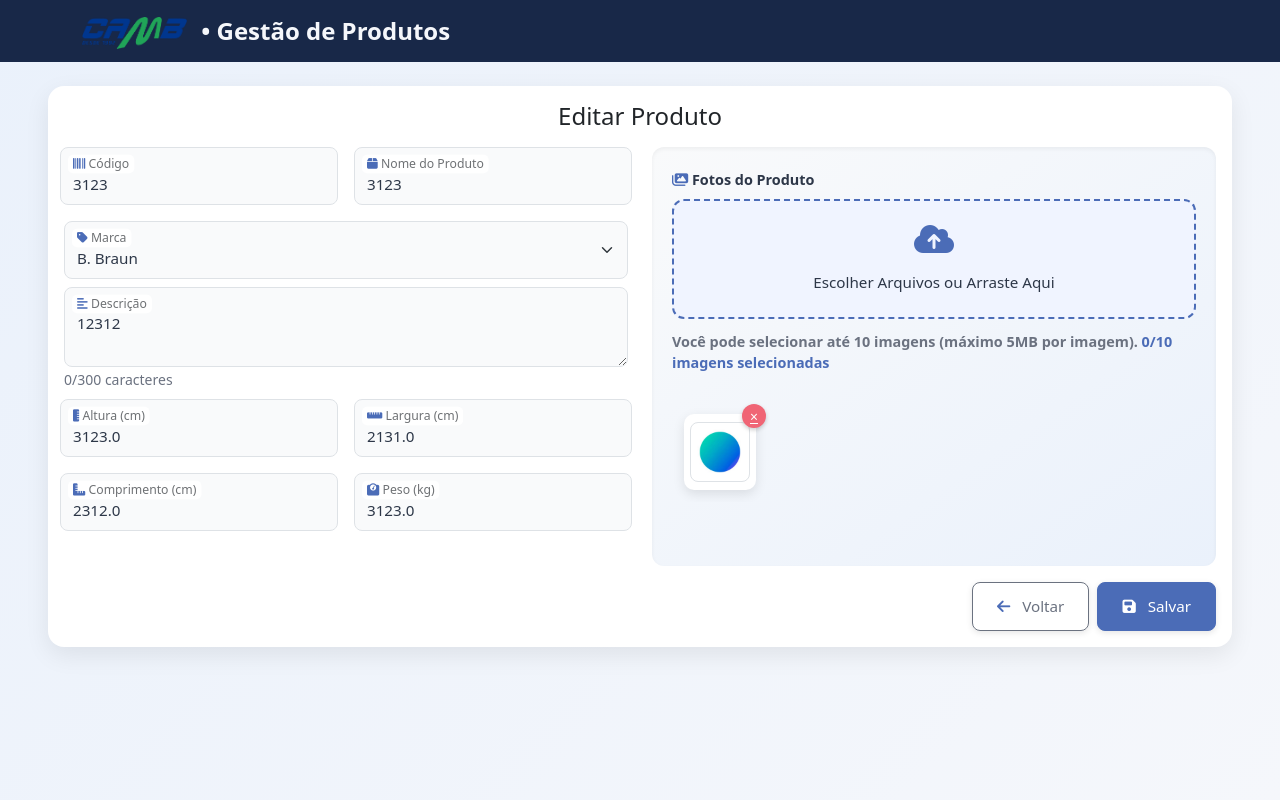
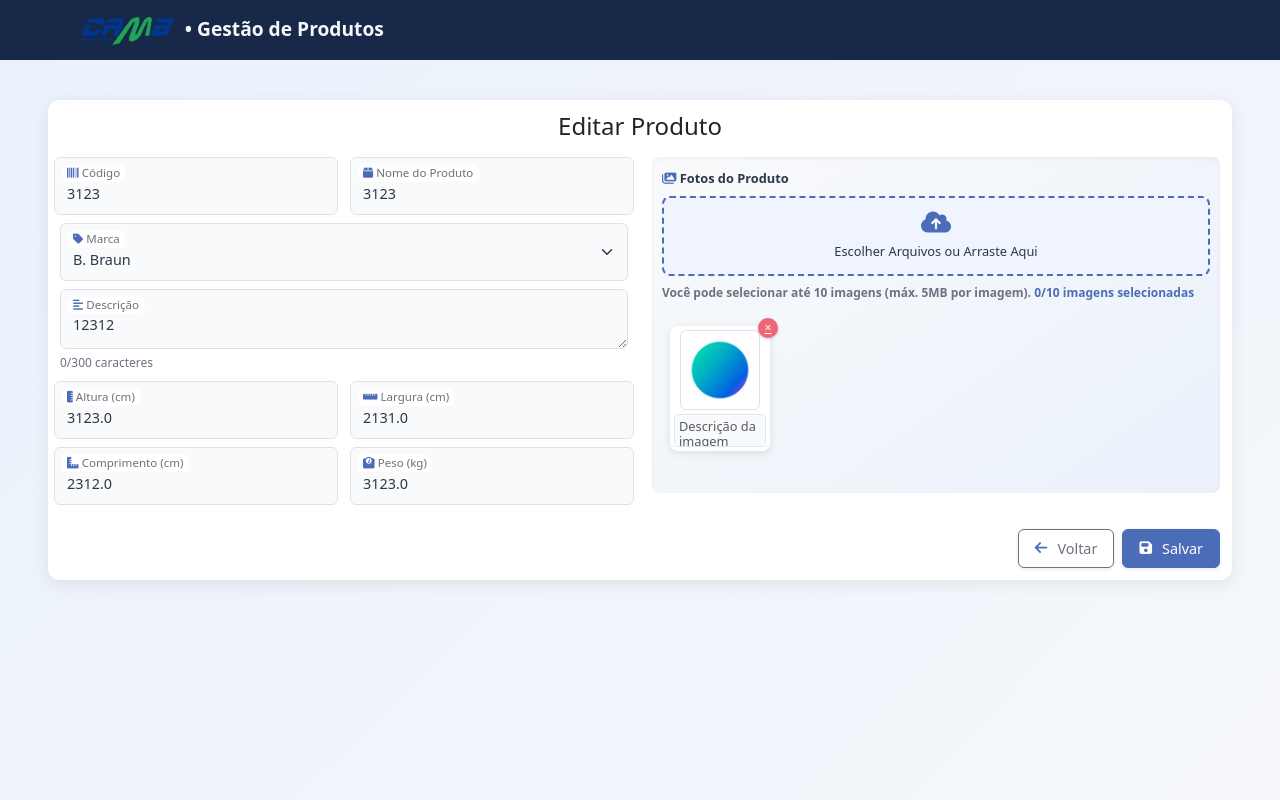
Before and after one commit to derikincode/camb-gestao-de-produtos, a Flask app: page /editar/20 in a window 1280 px wide. Run offline with Flask 3, Linux system fonts and the light colour scheme; data comes from the database, SQL or seed files in the repository; both versions use the stored data as it was after the commit; some libraries are stand-ins or nearby versions.

Commit message:
Melhorias

```diff
--- a/main.py
+++ b/main.py
@@ -43,6 +43,7 @@ def init_db():
                     id INTEGER PRIMARY KEY AUTOINCREMENT,
                     produto_id INTEGER NOT NULL,
                     caminho TEXT NOT NULL,
+                    descricao TEXT,  -- Nova coluna para descrição da imagem
                     FOREIGN KEY (produto_id) REFERENCES produtos (id) ON DELETE CASCADE
                 )
             ''')
@@ -53,6 +54,11 @@ def init_db():
                 cursor.execute('ALTER TABLE produtos ADD COLUMN peso REAL')
             if 'marca' not in columns:
                 cursor.execute('ALTER TABLE produtos ADD COLUMN marca TEXT')
+            # Adiciona coluna descricao na tabela imagens se não existir
+            cursor.execute("PRAGMA table_info(imagens)")
+            columns = [col[1] for col in cursor.fetchall()]
+            if 'descricao' not in columns:
+                cursor.execute('ALTER TABLE imagens ADD COLUMN descricao TEXT')
             conn.commit()
     except sqlite3.Error as e:
         logger.error(f"Erro ao inicializar o banco de dados: {e}")
@@ -107,7 +113,9 @@ def index():
             cursor = conn.cursor()
             query = """
                 SELECT p.id, p.nome, p.codigo, p.descricao, p.altura, p.largura, p.comprimento, p.peso, p.marca,
-                       GROUP_CONCAT(i.id) as imagem_ids, GROUP_CONCAT(i.caminho) as imagem_caminhos
+                       GROUP_CONCAT(i.id) as imagem_ids,
+                       GROUP_CONCAT(i.caminho) as imagem_caminhos,
+                       GROUP_CONCAT(i.descricao) as imagem_descricoes
                 FROM produtos p
                 LEFT JOIN imagens i ON p.id = i.produto_id
                 %s
@@ -128,10 +136,11 @@ def index():
                 if p['imagem_ids'] and p['imagem_caminhos']:
                     ids = p['imagem_ids'].split(',')
                     caminhos = p['imagem_caminhos'].split(',')
-                    if len(ids) == len(caminhos):
-                        imagens = list(zip(ids, caminhos))
+                    descricoes = p['imagem_descricoes'].split(',') if p['imagem_descricoes'] else [''] * len(ids)
+                    if len(ids) == len(caminhos) == len(descricoes):
+                        imagens = list(zip(ids, caminhos, descricoes))
                     else:
-                        logger.warning(f"Número de IDs e caminhos não coincidem para o produto {p['id']}")
+                        logger.warning(f"Número de IDs, caminhos ou descrições não coincidem para o produto {p['id']}")
                 produtos_com_imagens.append((p, imagens))
 
         return render_template('index.html', produtos=produtos_com_imagens, search=search)
@@ -152,6 +161,7 @@ def cadastrar():
         peso = request.form['peso'].strip()
         marca = request.form['marca'].strip()
         fotos = request.files.getlist('fotos[]')
+        fotos_desc = request.form.getlist('fotos_desc[]')
 
         # Validações
         if not nome or len(nome) > 100:
@@ -169,6 +179,13 @@ def cadastrar():
         if len(descricao) > 300:
             flash("Descrição excede o limite de 300 caracteres.", "danger")
             return redirect(url_for('cadastrar'))
+        if len(fotos) != len(fotos_desc):
+            flash("Número de descrições não corresponde ao número de imagens.", "danger")
+            return redirect(url_for('cadastrar'))
+        for desc in fotos_desc:
+            if desc and len(desc) > 300:
+                flash("Descrição da imagem excede o limite de 300 caracteres.", "danger")
+                return redirect(url_for('cadastrar'))
         try:
             altura = float(altura) if altura else None
             largura = float(largura) if largura else None
@@ -195,7 +212,7 @@ def cadastrar():
                 ''', (nome, codigo, descricao, altura, largura, comprimento, peso, marca))
                 produto_id = cursor.lastrowid
 
-                for foto in fotos:
+                for foto, foto_desc in zip(fotos, fotos_desc):
                     if foto and allowed_file(foto.filename):
                         if not validate_image_dimensions(foto):
                             flash("Imagem excede dimensões máximas (2000x2000px).", "danger")
@@ -210,8 +227,8 @@ def cadastrar():
                             with open(caminho, 'wb') as f:
                                 f.write(compressed_image.read())
                             cursor.execute('''
-                                INSERT INTO imagens (produto_id, caminho) VALUES (?, ?)
-                            ''', (produto_id, filename))
+                                INSERT INTO imagens (produto_id, caminho, descricao) VALUES (?, ?, ?)
+                            ''', (produto_id, filename, foto_desc.strip() if foto_desc else None))
                         except Exception as e:
                             logger.error(f"Erro ao salvar imagem: {e}")
                             flash("Erro ao salvar imagem.", "danger")
@@ -230,7 +247,7 @@ def cadastrar():
 def editar(id):
     try:
         with sqlite3.connect('database.db') as conn:
-            conn.row_factory = sqlite3.Row  # Garante que as linhas sejam retornadas como dicionários
+            conn.row_factory = sqlite3.Row
             cursor = conn.cursor()
 
             if request.method == 'POST':
@@ -243,6 +260,8 @@ def editar(id):
                 peso = request.form['peso'].strip()
                 marca = request.form['marca'].strip()
                 novas_fotos = request.files.getlist('fotos[]')
+                novas_fotos_desc = request.form.getlist('fotos_desc[]')
+                existing_images_desc = request.form.to_dict(flat=False).get('existing_images_desc', {})
 
                 if not nome or len(nome) > 100:
                     flash("Nome inválido ou muito longo.", "danger")
@@ -256,6 +275,17 @@ def editar(id):
                 if len(descricao) > 300:
                     flash("Descrição excede o limite de 300 caracteres.", "danger")
                     return redirect(url_for('editar', id=id))
+                if len(novas_fotos) != len(novas_fotos_desc):
+                    flash("Número de descrições não corresponde ao número de novas imagens.", "danger")
+                    return redirect(url_for('editar', id=id))
+                for desc in novas_fotos_desc:
+                    if desc and len(desc) > 300:
+                        flash("Descrição da nova imagem excede o limite de 300 caracteres.", "danger")
+                        return redirect(url_for('editar', id=id))
+                for desc in existing_images_desc.values():
+                    if desc and len(desc[0]) > 300:
+                        flash("Descrição da imagem existente excede o limite de 300 caracteres.", "danger")
+                        return redirect(url_for('editar', id=id))
                 try:
                     altura = float(altura) if altura else None
                     largura = float(largura) if largura else None
@@ -277,7 +307,15 @@ def editar(id):
                     UPDATE produtos SET nome=?, codigo=?, descricao=?, altura=?, largura=?, comprimento=?, peso=?, marca=? WHERE id=?
                 ''', (nome, codigo, descricao, altura, largura, comprimento, peso, marca, id))
 
-                for foto in novas_fotos:
+                # Atualiza descrições das imagens existentes
+                for img_id, desc in existing_images_desc.items():
+                    desc = desc[0].strip() if desc and desc[0] else None
+                    cursor.execute('''
+                        UPDATE imagens SET descricao=? WHERE id=?
+                    ''', (desc, img_id))
+
+                # Adiciona novas imagens
+                for foto, foto_desc in zip(novas_fotos, novas_fotos_desc):
                     if foto and allowed_file(foto.filename):
                         if not validate_image_dimensions(foto):
                             flash("Imagem excede dimensões máximas (2000x2000px).", "danger")
@@ -292,8 +330,8 @@ def editar(id):
                             with open(caminho, 'wb') as f:
                                 f.write(compressed_image.read())
                             cursor.execute('''
-                                INSERT INTO imagens (produto_id, caminho) VALUES (?, ?)
-                            ''', (id, filename))
+                                INSERT INTO imagens (produto_id, caminho, descricao) VALUES (?, ?, ?)
+                            ''', (id, filename, foto_desc.strip() if foto_desc else None))
                         except Exception as e:
                             logger.error(f"Erro ao salvar imagem: {e}")
                             flash("Erro ao salvar imagem.", "danger")
@@ -308,10 +346,9 @@ def editar(id):
                 flash("Produto não encontrado.", "danger")
                 return redirect(url_for('index'))
 
-            cursor.execute("SELECT id, caminho FROM imagens WHERE produto_id=?", (id,))
+            cursor.execute("SELECT id, caminho, descricao FROM imagens WHERE produto_id=?", (id,))
             imagens = cursor.fetchall()
 
-            # Log para depuração
             logger.info(f"Produto encontrado: {dict(produto)}")
             logger.info(f"Imagens encontradas: {imagens}")
 
--- a/static/form.css
+++ b/static/form.css
@@ -2,37 +2,44 @@
 body {
   background: linear-gradient(135deg, #EAF1FB, #F5F7FB);
   min-height: 100vh;
+  margin: 0;
+  display: flex;
+  flex-direction: column;
 }
 
 /* Contêiner do formulário */
 .form-container {
   max-width: 1200px;
-  margin: 1.5rem auto; /* Reduzido de 2rem */
+  margin: 1rem auto;
   background: #FFFFFF;
-  border-radius: 16px;
-  padding: 16px; /* Reduzido de 24px */
-  box-shadow: 0 8px 24px rgba(0, 0, 0, 0.08);
+  border-radius: 12px;
+  padding: 12px;
+  box-shadow: 0 4px 16px rgba(0, 0, 0, 0.08);
+  max-height: calc(100vh - 80px); /* Ajusta para caber na viewport */
+  overflow: hidden;
+  display: flex;
+  flex-direction: column;
 }
 
 /* Ajustes para telas menores */
 @media (max-width: 991px) {
   .form-container {
     max-width: 600px;
-    padding: 20px;
-    margin: 1.5rem;
+    padding: 12px;
+    margin: 1rem;
   }
   .photo-section {
-    margin-top: 1.5rem;
+    margin-top: 1rem;
   }
 }
 
 @media (max-width: 767px) {
   .form-floating label {
-    font-size: 0.85rem;
+    font-size: 0.8rem;
   }
   .form-control,
   .form-select {
-    font-size: 0.85rem;
+    font-size: 0.8rem;
   }
 }
 
@@ -46,21 +53,23 @@ body {
 /* Estilo da navbar */
 .navbar {
   background-color: #182848;
+  padding: 10px 0;
 }
 
 .navbar-brand {
   color: #F5F7FB !important;
   font-weight: bold;
-  font-size: 1.5rem;
+  font-size: 1.2rem;
 }
 
 /* Estilos dos campos do formulário */
 .form-floating label {
   color: #6B7280;
+  font-size: 0.85rem;
 }
 
 .form-control:focus {
-  box-shadow: 0 0 8px rgba(75, 108, 183, 0.3);
+  box-shadow: 0 0 6px rgba(75, 108, 183, 0.3);
   border-color: #4B6CB7;
 }
 
@@ -74,128 +83,138 @@ body {
 
 .form-control,
 .form-select {
-  min-height: 48px;
-  font-size: 0.95rem;
+  min-height: 40px;
+  font-size: 0.9rem;
   background-color: #F9FAFB;
   color: #2D3748;
-  border-radius: 8px;
+  border-radius: 6px;
 }
 
 .form-floating > .form-control,
 .form-floating > .form-select {
-  height: calc(3.5rem + 2px);
+  height: calc(2.5rem + 2px);
 }
 
 label {
-  font-size: 0.9rem;
+  font-size: 0.8rem;
 }
 
 .row > .mb-2 {
-  padding-left: 8px;
-  padding-right: 8px;
-  margin-bottom: 1rem !important;
+  padding-left: 6px;
+  padding-right: 6px;
+  margin-bottom: 0.5rem !important;
 }
 
 /* Estilo modernizado da seção de fotos */
 .photo-section {
   display: flex;
   flex-direction: column;
-  height: 100%;
-  padding: 20px;
+  padding: 10px;
   background: linear-gradient(145deg, #F9FAFB, #EAF1FB);
-  border-radius: 12px;
+  border-radius: 8px;
   box-shadow: inset 0 2px 4px rgba(0, 0, 0, 0.05);
-  transition: all 0.3s ease;
+  max-height: 400px; /* Limita a altura da seção de fotos */
+  flex-grow: 1; /* Ocupa o espaço disponível */
 }
 
 .photo-header {
   background: transparent;
-  padding-bottom: 16px;
+  padding-bottom: 8px;
   font-weight: 600;
   color: #2D3748;
+  font-size: 0.9rem;
+  flex-shrink: 0; /* Impede que o cabeçalho seja comprimido */
 }
 
-#preview-container,
-.existing-images {
+.image-scroll-container {
   flex-grow: 1;
-  display: grid;
-  grid-template-columns: repeat(auto-fill, minmax(100px, 1fr));
-  gap: 12px;
-  padding: 12px;
-  margin-top: 12px;
-  max-height: 100px;
-  overflow-y: auto;
-  border-radius: 8px;
+  overflow-y: auto; /* Scroll interno para imagens */
+  padding: 8px;
+  margin-top: 8px;
+  display: flex;
+  flex-direction: column;
+  gap: 8px;
 }
 
-/* Estiliza a barra de rolagem para um visual moderno */
-#preview-container::-webkit-scrollbar,
-.existing-images::-webkit-scrollbar {
-  width: 8px;
+/* Estiliza a barra de rolagem */
+.image-scroll-container::-webkit-scrollbar {
+  width: 6px;
 }
 
-#preview-container::-webkit-scrollbar-track,
-.existing-images::-webkit-scrollbar-track {
+.image-scroll-container::-webkit-scrollbar-track {
   background: #EAF1FB;
   border-radius: 4px;
 }
 
-#preview-container::-webkit-scrollbar-thumb,
-.existing-images::-webkit-scrollbar-thumb {
+.image-scroll-container::-webkit-scrollbar-thumb {
   background: #4B6CB7;
   border-radius: 4px;
 }
 
-#preview-container::-webkit-scrollbar-thumb:hover,
-.existing-images::-webkit-scrollbar-thumb:hover {
+.image-scroll-container::-webkit-scrollbar-thumb:hover {
   background: #3B5A9A;
 }
 
 /* Estilo das imagens de visualização */
+#preview-container,
+.existing-images {
+  display: flex;
+  flex-wrap: wrap;
+  gap: 8px;
+}
+
 .img-preview-wrapper {
   position: relative;
   display: flex;
+  flex-direction: column;
   justify-content: center;
   align-items: center;
   background: #FFFFFF;
-  border-radius: 10px;
-  padding: 6px;
-  box-shadow: 0 4px 12px rgba(0, 0, 0, 0.1);
-  transition: transform 0.3s ease, box-shadow 0.3s ease;
+  border-radius: 8px;
+  padding: 4px;
+  box-shadow: 0 2px 8px rgba(0, 0, 0, 0.1);
+  transition: transform 0.2s ease;
+  width: 100px; /* Largura fixa para consistência */
 }
 
 .img-preview-wrapper:hover {
-  transform: translateY(-4px);
-  box-shadow: 0 6px 16px rgba(0, 0, 0, 0.15);
+  transform: translateY(-2px);
 }
 
 .img-preview-wrapper img {
-  width: 60px;
-  height: 60px;
-  border-radius: 8px;
+  width: 80px;
+  height: 80px;
+  border-radius: 6px;
   object-fit: cover;
-  transition: opacity 0.3s ease;
 }
 
-.img-preview-wrapper img:hover {
-  opacity: 0.9;
+.img-description {
+  width: 100%;
+  font-size: 0.8rem;
+  resize: none;
+  border-radius: 4px;
+  padding: 4px;
+  background-color: #F9FAFB;
+  border: 1px solid #DCE6F6;
+  line-height: 1.2;
+  min-height: 24px;
 }
 
 /* Botão de remover imagem */
 .remove-btn {
   position: absolute;
-  top: -10px;
-  right: -10px;
+  top: -8px;
+  right: -8px;
   background-color: #F06575;
   color: #FFFFFF;
   border-radius: 50%;
-  width: 24px;
-  height: 24px;
+  width: 20px;
+  height: 20px;
   display: flex;
   align-items: center;
   justify-content: center;
-  font-size: 14px;
-  box-shadow: 0 2px 4px rgba(0, 0, 0, 0.2);
+  font-size: 12px;
+  box-shadow: 0 1px 3px rgba(0, 0, 0, 0.2);
   transition: all 0.2s ease;
 }
 
@@ -220,48 +239,42 @@ label {
 /* Estilo para o contêiner da drop-zone */
 .drop-zone {
   border: 2px dashed #4B6CB7;
-  border-radius: 12px;
-  padding: 20px;
+  border-radius: 8px;
+  padding: 10px;
   background: #F0F4FF;
   position: relative;
-  transition: all 0.3s ease;
   text-align: center;
   cursor: pointer;
   display: flex;
   flex-direction: column;
   align-items: center;
   justify-content: center;
-  min-height: 120px;
+  min-height: 80px;
 }
 
 .drop-zone.drag-active {
   background: #DCE6F6;
   border-color: #3B5A9A;
   transform: scale(1.01);
-  box-shadow: 0 4px 12px rgba(75, 108, 183, 0.2);
 }
 
 /* Texto ou ícone dentro da drop-zone */
 .drop-zone .upload-icon {
-  font-size: 2rem;
+  font-size: 1.5rem;
   color: #4B6CB7;
-  margin-bottom: 8px;
-  transition: color 0.3s ease;
+  margin-bottom: 4px;
 }
 
 .drop-zone.drag-active .upload-icon {
   color: #3B5A9A;
 }
 
-/* Estilo para o texto "Escolher Arquivos" simulado */
 .drop-zone::after {
   content: "Escolher Arquivos ou Arraste Aqui";
-  font-size: 0.95rem;
+  font-size: 0.8rem;
   font-weight: 500;
   color: #2D3748;
-  margin-top: 8px;
-  display: block;
-  transition: color 0.3s ease;
+  margin-top: 4px;
 }
 
 .drop-zone.drag-active::after {
@@ -271,8 +284,8 @@ label {
 /* Estilo para contador de imagens */
 .image-count {
   display: block;
-  margin-top: 12px;
-  font-size: 0.9rem;
+  margin-top: 8px;
+  font-size: 0.8rem;
   color: #2D3748;
 }
 
@@ -290,17 +303,17 @@ button.btn-primary i.fa-solid {
   color: #FFFFFF;
 }
 
-/* Estilos aprimorados para botões */
+/* Estilos para botões */
 .btn-custom {
-  padding: 12px 24px;
-  font-size: 0.95rem;
+  padding: 8px 16px;
+  font-size: 0.9rem;
   font-weight: 500;
-  border-radius: 8px;
-  transition: all 0.3s ease;
+  border-radius: 6px;
+  transition: all 0.2s ease;
   display: inline-flex;
   align-items: center;
-  gap: 8px;
-  box-shadow: 0 2px 6px rgba(0, 0, 0, 0.1);
+  gap: 6px;
+  box-shadow: 0 1px 4px rgba(0, 0, 0, 0.1);
 }
 
 .btn-primary.btn-custom {
@@ -312,13 +325,11 @@ button.btn-primary i.fa-solid {
 .btn-primary.btn-custom:hover {
   background-color: #3B5A9A;
   border-color: #3B5A9A;
-  transform: translateY(-2px);
-  box-shadow: 0 6px 12px rgba(0, 0, 0, 0.15);
+  transform: translateY(-1px);
 }
 
 .btn-primary.btn-custom:active {
   transform: translateY(0);
-  box-shadow: 0 2px 6px rgba(0, 0, 0, 0.1);
 }
 
 .btn-primary.btn-loading {
@@ -334,34 +345,33 @@ button.btn-primary i.fa-solid {
 .btn-outline-secondary.btn-custom:hover {
   background-color: #6B7280;
   color: #FFFFFF;
-  transform: translateY(-2px);
-  box-shadow: 0 6px 12px rgba(0, 0, 0, 0.15);
+  transform: translateY(-1px);
 }
 
 .btn-outline-secondary.btn-custom:active {
   transform: translateY(0);
-  box-shadow: 0 2px 6px rgba(0, 0, 0, 0.1);
 }
 
-/* Melhorar contraste do texto muted */
+/* Texto muted */
 small.text-muted {
   color: #6B7280 !important;
+  font-size: 0.75rem;
 }
 
-/* Estilo para contador de caracteres */
+/* Contador de caracteres */
 #descCount.text-danger {
   color: #F06575 !important;
 }
 
-/* Ajustar alinhamento dos botões */
+/* Alinhamento dos botões */
 .d-flex.justify-content-end {
-  gap: 1.2rem;
-  margin-top: 1.5rem;
+  gap: 1rem;
+  margin-top: 1rem;
 }
 
 .logo-camb {
-  height: 32px;
+  height: 28px;
   width: auto;
-  margin-right: 8px;
+  margin-right: 6px;
   vertical-align: middle;
 }
--- a/templates/form.html
+++ b/templates/form.html
@@ -2,6 +2,7 @@
 <html lang="pt-br">
   <head>
     <meta charset="UTF-8" />
+    <meta name="viewport" content="width=device-width, initial-scale=1.0" />
     <title>{{ 'Editar' if produto else 'Cadastrar' }} Produto - CAMB</title>
     <link href="https://cdn.jsdelivr.net/npm/bootstrap@5.3.2/dist/css/bootstrap.min.css" rel="stylesheet" />
     <link href="https://cdnjs.cloudflare.com/ajax/libs/font-awesome/6.5.0/css/all.min.css" rel="stylesheet" />
@@ -25,7 +26,7 @@
         <form method="POST" enctype="multipart/form-data" novalidate id="produtoForm">
           <input type="hidden" name="csrf_token" value="{{ csrf_token() }}" />
           <div class="row">
-            <!-- Coluna esquerda: Campos do formulário -->
+            <!-- Coluna esquerda: Campos do formulário  -->
             <div class="col-lg-6">
               <div class="row">
                 <div class="col-md-6 mb-2">
@@ -59,7 +60,7 @@
               </div>
               <div class="mb-2">
                 <div class="form-floating">
-                  <textarea class="form-control" id="descricao" name="descricao" style="height: 80px" placeholder="Descrição do Produto" required aria-describedby="descFeedback descCount">{{ produto['descricao'] if produto else '' }}</textarea>
+                  <textarea class="form-control" id="descricao" name="descricao" style="height: 60px" placeholder="Descrição do Produto" required aria-describedby="descFeedback descCount">{{ produto['descricao'] if produto else '' }}</textarea>
                   <label for="descricao"><i class="fa-solid fa-align-left"></i> Descrição</label>
                   <div id="descFeedback" class="invalid-feedback">Por favor, informe a descrição do produto.</div>
                   <small id="descCount" class="text-muted">0/300 caracteres</small>
@@ -99,7 +100,7 @@
             <!-- Coluna direita: Fotos do produto -->
             <div class="col-lg-6">
               <div class="mb-2 photo-section">
-                <div class="photo-header sticky-top">
+                <div class="photo-header">
                   <label for="fotos" class="form-label">
                     <i class="fa-solid fa-images"></i> Fotos do Produto
                     <span class="visually-hidden">(máximo 10 imagens, 5MB cada)</span>
@@ -109,23 +110,26 @@
                     <input type="file" class="form-control mt-1" id="fotos" name="fotos[]" accept="image/*" multiple onchange="previewImagens(event)" />
                   </div>
                   <small class="text-muted image-count">
-                    Você pode selecionar até 10 imagens (máximo 5MB por imagem).
+                    Você pode selecionar até 10 imagens (máx. 5MB por imagem).
                     <span id="fileCount">0/10 imagens selecionadas</span>
                   </small>
                 </div>
+                <div class="image-scroll-container">
                   {% if imagens %}
-                <div class="existing-images d-flex flex-wrap gap-2 mb-2">
+                  <div class="existing-images mb-2">
                     {% for imagem in imagens %}
                     <div class="img-preview-wrapper">
-                    <img src="{{ url_for('static', filename='uploads/' + imagem[1]) }}" class="img-thumbnail" alt="Imagem atual do produto" loading="lazy" />
-                    <a href="{{ url_for('excluir_imagem', id=imagem[0]) }}" class="remove-btn" onclick="return confirm('Tem certeza que deseja excluir esta imagem?');" aria-label="Remover imagem {{ imagem[1] }}">
+                      <img src="{{ url_for('static', filename='uploads/' + imagem['caminho']) }}" class="img-thumbnail" alt="Imagem atual do produto" loading="lazy" />
+                      <textarea class="form-control mt-1 img-description" name="existing_images_desc[{{ imagem['id'] }}]" placeholder="Descrição da imagem (máx. 300 caracteres)" maxlength="300" rows="1">{{ imagem['descricao'] if imagem['descricao'] else '' }}</textarea>
+                      <a href="{{ url_for('excluir_imagem', id=imagem['id']) }}" class="remove-btn" onclick="return confirm('Tem certeza que deseja excluir esta imagem?');" aria-label="Remover imagem {{ imagem['caminho'] }}">
                         ×
                       </a>
                     </div>
                     {% endfor %}
                   </div>
                   {% endif %}
-                <div id="preview-container" class="mt-2 d-flex flex-wrap gap-2" aria-live="polite"></div>
+                  <div id="preview-container" class="mt-2" aria-live="polite"></div>
+                </div>
               </div>
             </div>
           </div>
@@ -248,7 +252,7 @@
           event.target.disabled = true;
         }
 
-        Array.from(files).forEach((file) => {
+        Array.from(files).forEach((file, index) => {
           const reader = new FileReader();
           reader.onload = (e) => {
             const wrapper = document.createElement("div");
@@ -259,6 +263,13 @@
             img.className = "img-thumbnail";
             img.setAttribute("loading", "lazy");
             img.setAttribute("alt", "Pré-visualização da imagem");
+
+            const descInput = document.createElement("textarea");
+            descInput.className = "form-control mt-1 img-description";
+            descInput.name = "fotos_desc[]";
+            descInput.placeholder = "Descrição da imagem (máx. 300 caracteres)";
+            descInput.maxLength = 300;
+            descInput.rows = 1;
 
             const removeBtn = document.createElement("button");
             removeBtn.type = "button";
@@ -278,6 +289,7 @@
             };
 
             wrapper.appendChild(img);
+            wrapper.appendChild(descInput);
             wrapper.appendChild(removeBtn);
             container.appendChild(wrapper);
           };
```
Also changed, not shown: templates/index.html (+29 -12 lines), database.db, static/uploads/9c2afb8525574a78b3891acac038198c.jpg (added). Lines whose indentation alone changed are shown as unchanged.
